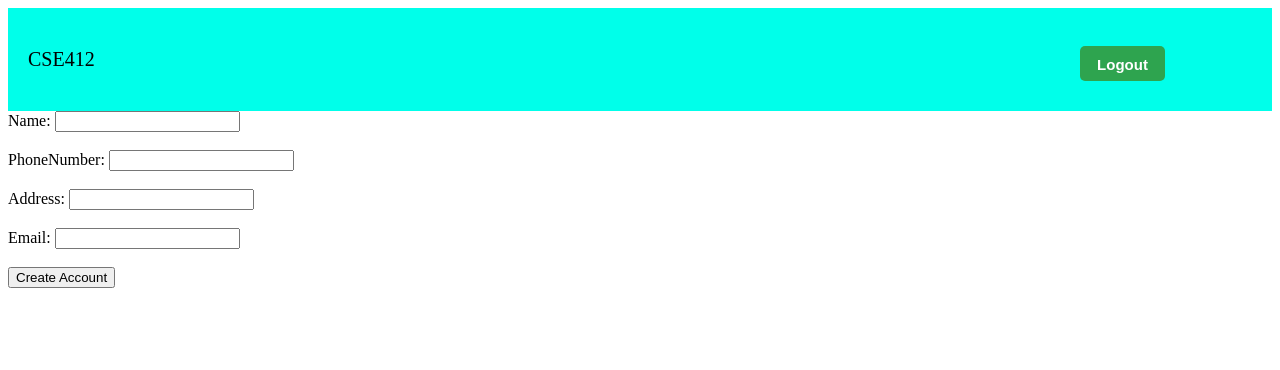
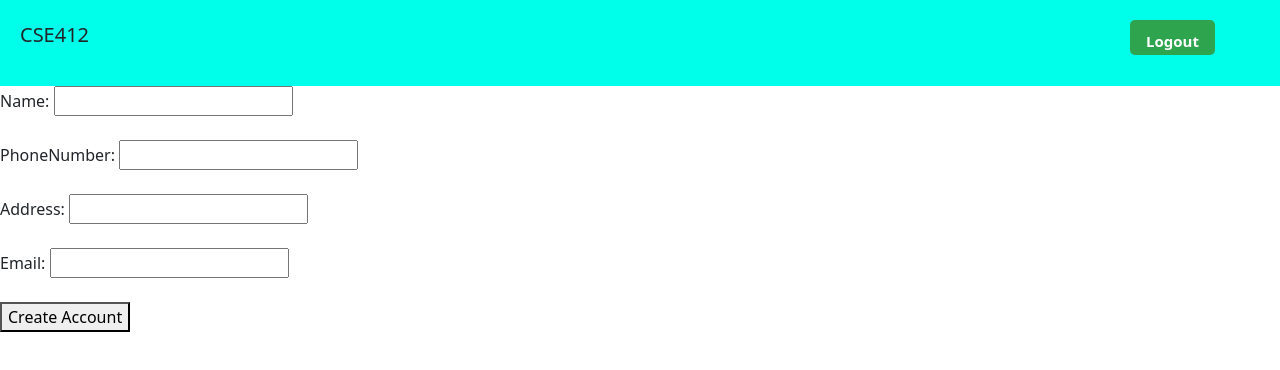
Before and after one commit to mwesterham/cse412-retail-app, a website: page views/LotsOfUserInfo.html in a window 1280 px wide. Drawn offline with nearby package versions, Linux system fonts and the light colour scheme; files that its build step writes are made by us from their sources.

Commit message:
Refactor UserInfo

```diff
--- /dev/null
+++ b/public/stylesheets/userInfo.css
@@ -0,0 +1,3 @@
+.Name{
+  padding: 5px;
+}
--- a/views/AddProduct.html
+++ b/views/AddProduct.html
@@ -1,7 +1,7 @@
 <head>
   <link rel="stylesheet" href="css/bootstrap.min.css">
   <link rel="stylesheet" href="stylesheets/header.css" type="text/css">
-  <link rel="stylesheet" href="stylesheets/AddProduct.css" type="text/css">
+  <link rel="stylesheet" href="stylesheets/userInfo.css" type="text/css">
 
   <script src="jquery/jquery.js"></script>
   <script src="js/bootstrap.min.js"></script>
--- a/views/LotsOfUserInfo.html
+++ b/views/LotsOfUserInfo.html
@@ -1,46 +1,20 @@
 <head>
-  <style>
-    .nav {
-      background-color: rgb(0, 255, 234);
-      list-style-type: none;
-      margin: 0;
-      padding: 0;
-    }
+  <link rel="stylesheet" href="css/bootstrap.min.css">
+  <link rel="stylesheet" href="stylesheets/header.css" type="text/css">
+  <link rel="stylesheet" href="stylesheets/userInfo.css" type="text/css">
 
-    .nav li {
-      display: inline-block;
-      font-size: 20px;
-      padding: 20px;
-    }
-
-    .Logout{
-      background-color:rgb(46, 164, 79);
-      color:white;
-      border-radius: 5px;
-      font-weight: bold;
-      font-size:15px;
-      width: 85px;
-      height: 35px;
-      border:none;
-      cursor:pointer;
-      margin-left:15px;
-      margin-right: 15px;
-      position: absolute;
-      right: 100px;
-      padding: 10px;
-    }
-
-    .Logout:hover{
-        box-shadow: 5px 5px 5px rgba(0,0 ,0 , 0.15);
-    }
-  </style>
+  <script src="jquery/jquery.js"></script>
+  <script src="js/bootstrap.min.js"></script>
+  <script src="axios/axios.js"></script>
+  <script src="javascripts/userInfo.js" charset="utf-8"></script>
 
 </head>
 
 <body>
-
   <ul class="nav">
-    <li><p>CSE412</p></li>
+    <li>
+      <p>CSE412</p>
+    </li>
     <li><button class="Logout" onclick="window.location.href='Webpage.html';">Logout</button></li>
   </ul>
 
@@ -50,7 +24,7 @@
   <label for="PhoneNumber">PhoneNumber:</label>
   <input type="text" id="PhoneNumber"><br><br>
   <label for="Address">Address:</label>
-    <input type="text" id="Address" ><br><br>
+  <input type="text" id="Address"><br><br>
   <label for="Email">Email:</label>
   <input type="text" id="Email"><br><br>
 
@@ -61,23 +35,3 @@
   <!--Place holder for alerting the user their account has been created-->
   <p id="Notification" style="display: none;"></p>
 </body>
-
-<!--To modify how the text looks-->
-<style>
-.Name{
-  padding: 5px;
-}
-</style>
-
-<script>
-  //Activated when a User clicks on the "Create Account" button
-  document.getElementById("CreateAcct").onclick = function() {NewButton()};
-
-  //Creates the "Back To Webpage" Button for the user to exit and lets them know their account has been created.
-  function NewButton()
-  {
-    document.getElementById("Notification").style.display='inline';
-    document.getElementById("Notification").innerHTML = "Account has been Created!";
-  }
-
-</script>
```
Also changed, not shown: public/javascripts/userInfo.js (added, +15 -0 lines). Lines whose indentation alone changed are shown as unchanged.
